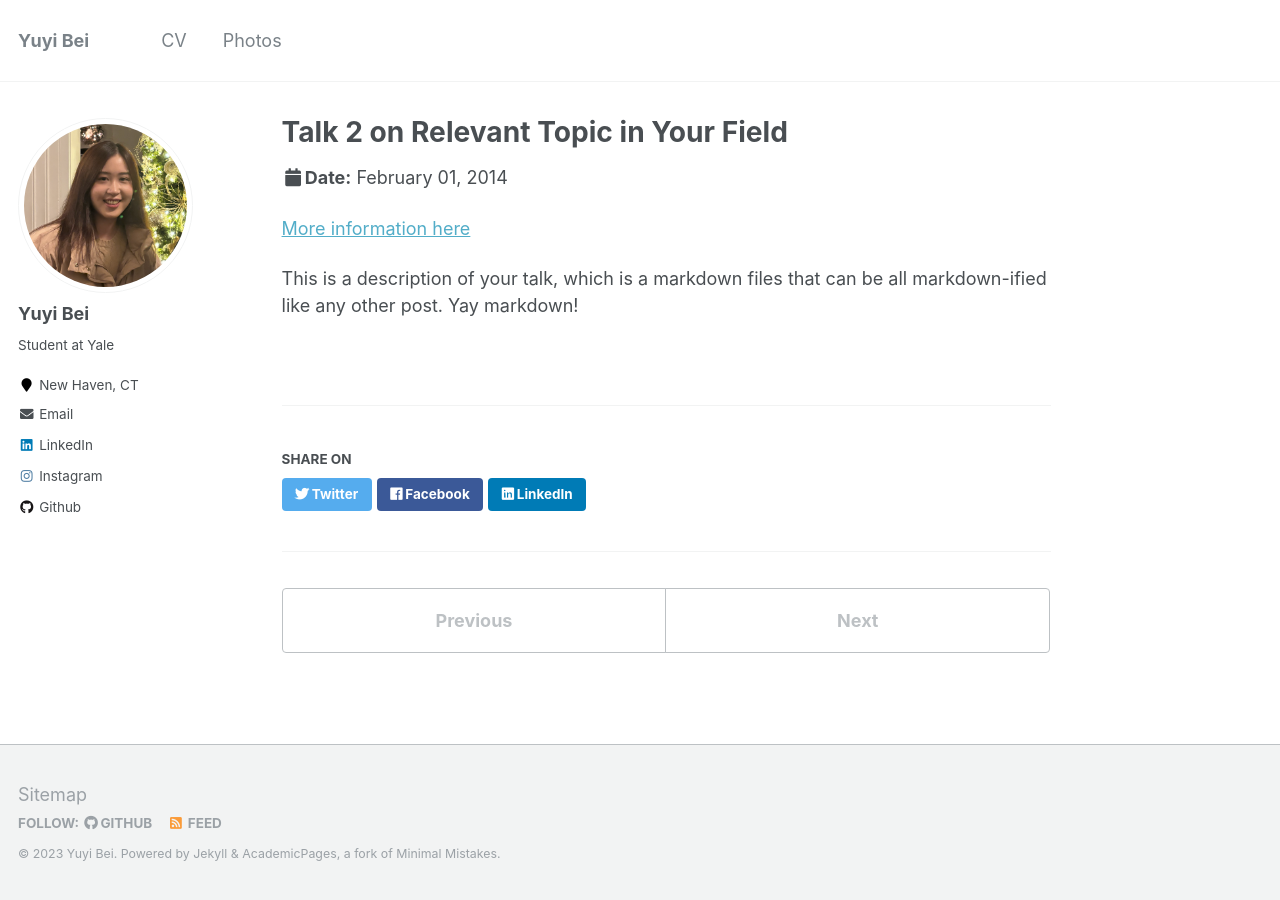
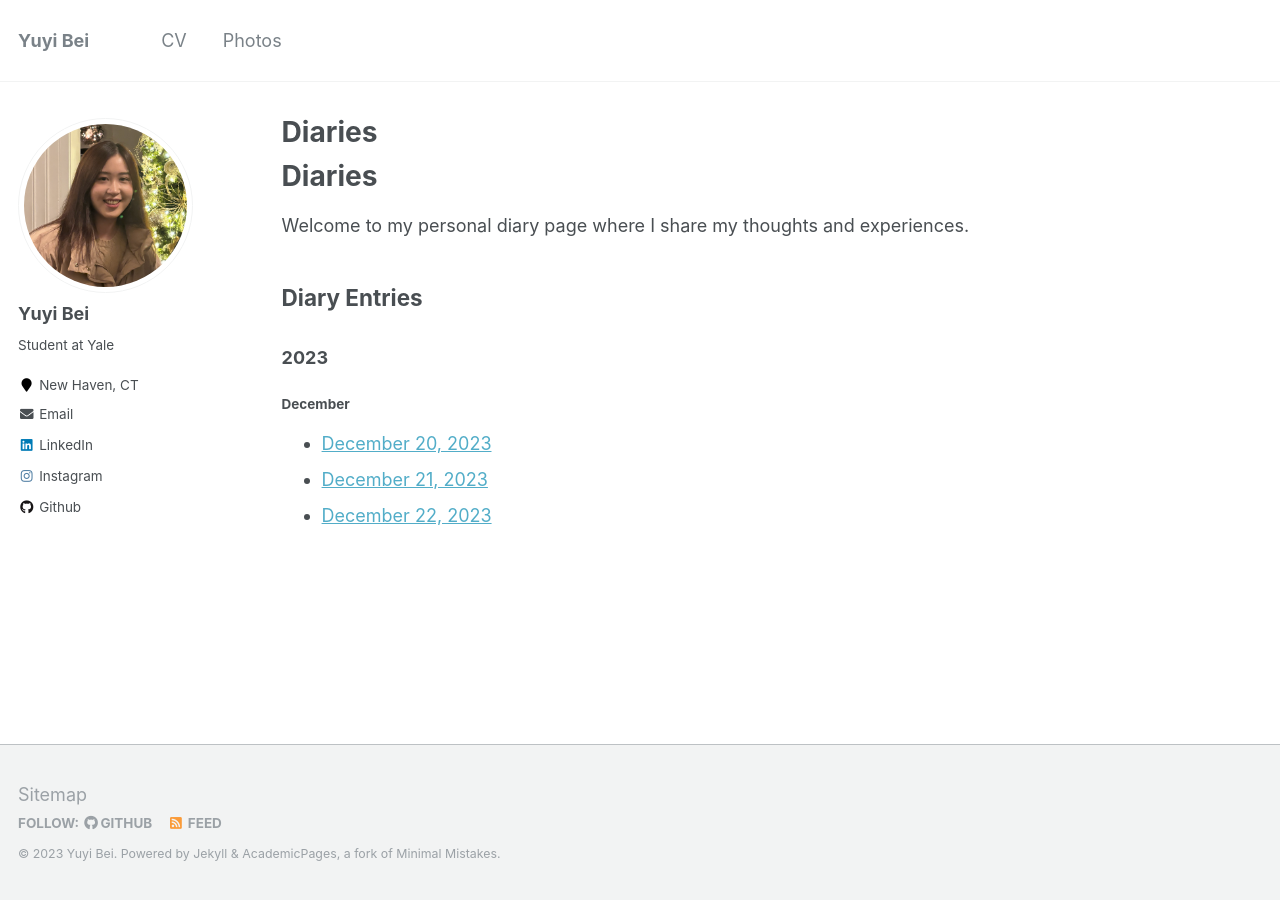
Before and after one commit to YuyiBei/yuyi, a Jekyll site: the page built from _pages/Diaries.md, in a window 1280 px wide. Built offline with Jekyll 4.4.1, drawn with Linux system fonts in a browser that asks for light colours.

Commit message:
Update and rename Diaries to Diaries.md

```diff
--- a/_talks/2014-02-01-talk-2.md
+++ b/_pages/Diaries.md
@@ -1,13 +1,19 @@
 ---
-title: "Talk 2 on Relevant Topic in Your Field"
-collection: talks
-type: "Talk"
-permalink: /talks/2014-02-01-talk-2
-venue: "London School of Testing"
-date: 2014-02-01
-location: "London, UK"
+layout: archive
+title: "Diaries"
+permalink: /Diaries./
+author_profile: true
 ---
+# Diaries
 
-[More information here](http://example2.com)
+Welcome to my personal diary page where I share my thoughts and experiences.
 
-This is a description of your talk, which is a markdown files that can be all markdown-ified like any other post. Yay markdown!
+## Diary Entries
+
+### 2023
+
+#### December
+
+- [December 20, 2023](/diaries/2023/december/20.md)
+- [December 21, 2023](/diaries/2023/december/21.md)
+- [December 22, 2023](/diaries/2023/december/22.md)
```
